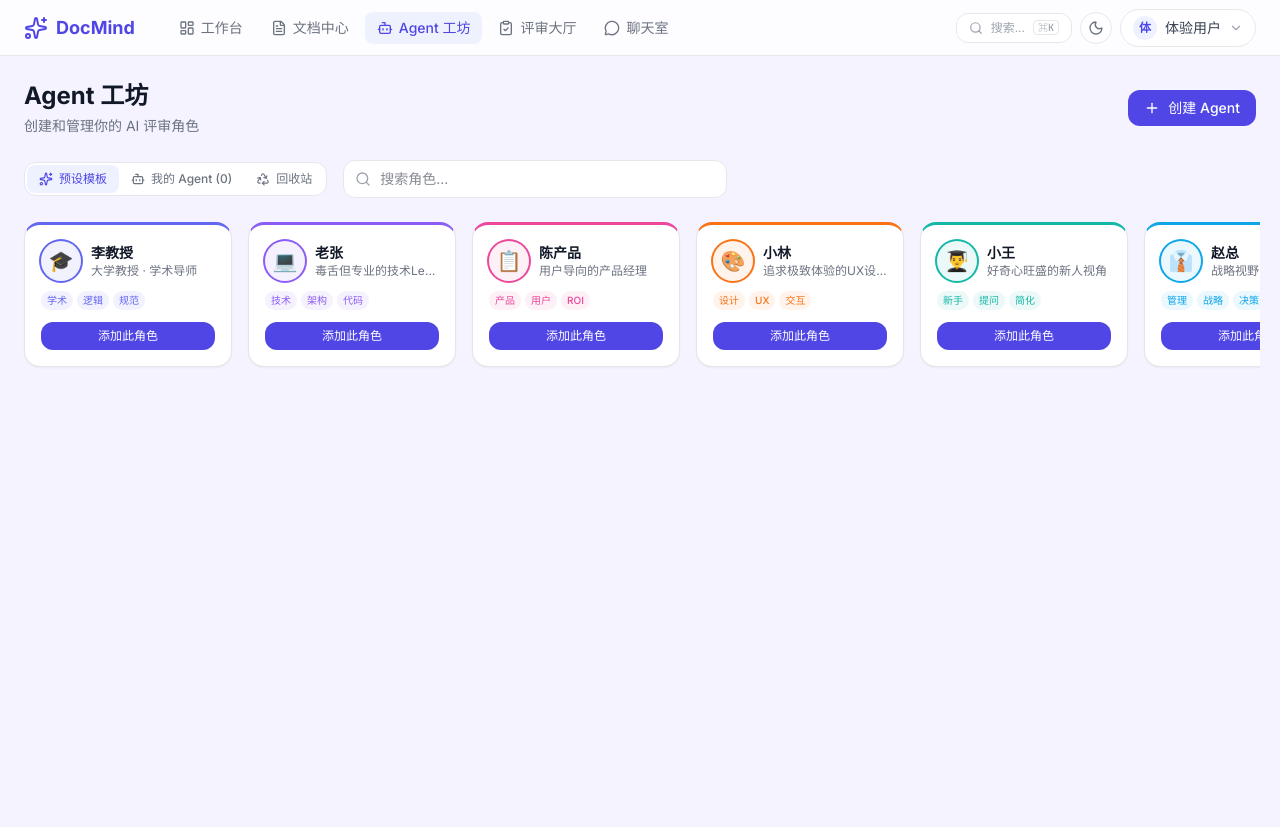
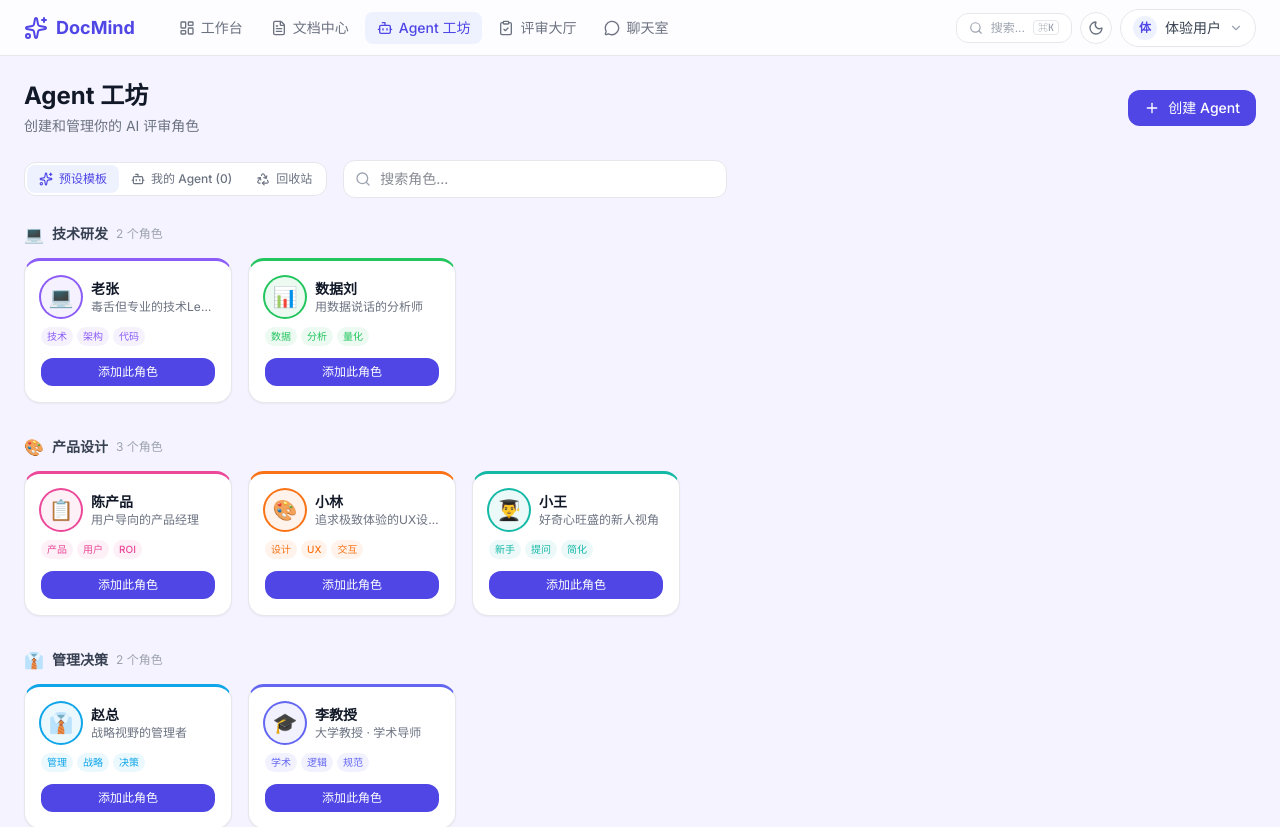
Before and after one commit to AceJunV/DocMind, a React (Vite) app in the folder frontend/: page /agents in a window 1280 px wide. Shown: the top 827 px of the page. Before the commit the page ends 800 px from the top, so only its background shows below. Built offline with nearby package versions, Linux system fonts and the light colour scheme; the HTML template or start-up script is replaced by a standard one.

Commit message:
feat: Agent 模板列表按职能分组展示
将模板按技术研发、产品设计、管理决策、专业服务四类分组显示，提升浏览效率。

```diff
--- a/frontend/src/pages/agents/AgentListPage.tsx
+++ b/frontend/src/pages/agents/AgentListPage.tsx
@@ -1,4 +1,4 @@
-import { useState } from 'react'
+import { useState, useMemo } from 'react'
 import { Link } from 'react-router-dom'
 import { Plus, Search, Bot, Sparkles, Trash2, Edit3, X, RotateCcw, Recycle, EyeOff } from 'lucide-react'
 import { cn } from '@/lib/utils'
@@ -7,6 +7,13 @@ import { useAuthStore } from '@/stores/authStore'
 import { toast } from '@/components/ui/Toast'
 import { ConfirmDialog } from '@/components/ui/ConfirmDialog'
 import type { AgentTemplate, Agent } from '@/types'
+
+const TEMPLATE_GROUPS: { label: string; icon: string; ids: string[] }[] = [
+  { label: '技术研发', icon: '💻', ids: ['tpl-2', 'tpl-8'] },
+  { label: '产品设计', icon: '🎨', ids: ['tpl-3', 'tpl-4', 'tpl-5'] },
+  { label: '管理决策', icon: '👔', ids: ['tpl-6', 'tpl-1'] },
+  { label: '专业服务', icon: '⚖️', ids: ['tpl-7'] },
+]
 
 function CompactTemplateCard({ template, onUse, onHide, onClick }: {
   template: AgentTemplate; onUse: () => void; onHide: () => void; onClick: () => void
@@ -196,6 +203,25 @@ export default function AgentListPage() {
   const filteredTemplates = visibleTemplates.filter((t) =>
     !search || t.name.includes(search) || t.tags.some((tag) => tag.includes(search))
   )
+  const groupedTemplates = useMemo(() => {
+    const filteredIds = new Set(filteredTemplates.map((t) => t.id))
+    const tplMap = new Map(filteredTemplates.map((t) => [t.id, t]))
+    const grouped: { label: string; icon: string; templates: AgentTemplate[] }[] = []
+    const usedIds = new Set<string>()
+
+    for (const group of TEMPLATE_GROUPS) {
+      const items = group.ids.filter((id) => filteredIds.has(id)).map((id) => tplMap.get(id)!)
+      if (items.length > 0) {
+        grouped.push({ label: group.label, icon: group.icon, templates: items })
+        items.forEach((t) => usedIds.add(t.id))
+      }
+    }
+    const ungrouped = filteredTemplates.filter((t) => !usedIds.has(t.id))
+    if (ungrouped.length > 0) {
+      grouped.push({ label: '其他', icon: '🤖', templates: ungrouped })
+    }
+    return grouped
+  }, [filteredTemplates])
   const filteredAgents = agents.filter((a) =>
     !search || a.name.includes(search) || a.expertise.some((e) => e.includes(search))
   )
@@ -304,9 +330,17 @@ export default function AgentListPage() {
               </p>
             </div>
           ) : (
+            <div className="space-y-6">
+              {groupedTemplates.map((group) => (
+                <div key={group.label}>
+                  <div className="flex items-center gap-2 mb-3">
+                    <span className="text-base">{group.icon}</span>
+                    <h3 className="text-sm font-semibold text-gray-700">{group.label}</h3>
+                    <span className="text-xs text-gray-400">{group.templates.length} 个角色</span>
+                  </div>
                   <div className="overflow-x-auto pb-2 -mx-1 px-1">
                     <div className="flex gap-4">
-                {filteredTemplates.map((template) => (
+                      {group.templates.map((template) => (
                         <CompactTemplateCard
                           key={template.id}
                           template={template}
@@ -316,6 +350,9 @@ export default function AgentListPage() {
                         />
                       ))}
                     </div>
+                  </div>
+                </div>
+              ))}
             </div>
           )}
         </div>
```
Lines whose indentation alone changed are shown as unchanged.
